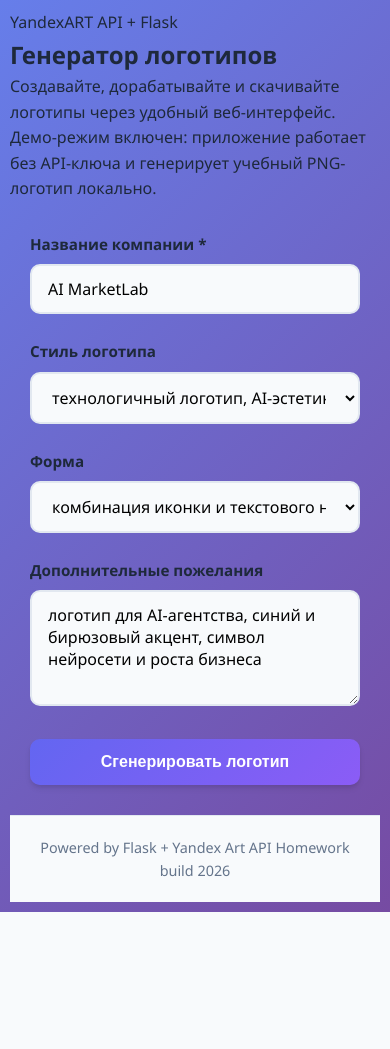
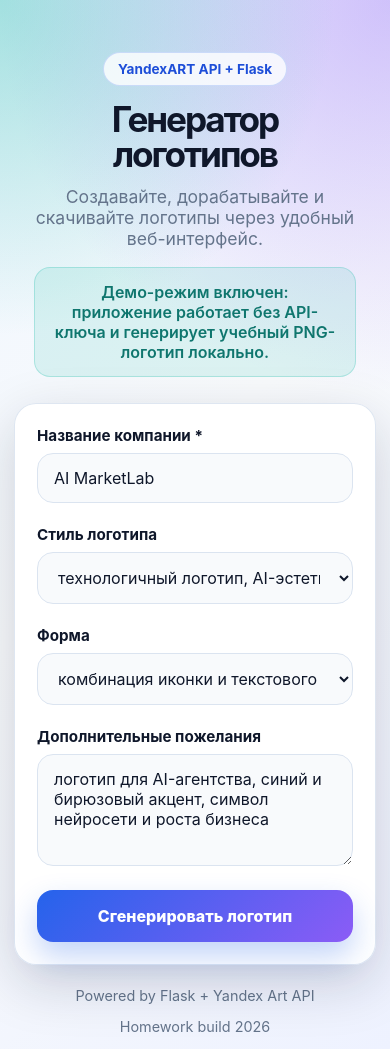
Before and after one commit to Ignati34/flask-yandexapi, a Flask app: page / in a window 390 px wide. Before the commit the page ends 912 px from the top, so only its background shows below. Run offline with Flask 3, Linux system fonts and the light colour scheme.

Commit message:
Refresh visual design for logo generator

```diff
--- a/static/style.css
+++ b/static/style.css
@@ -5,276 +5,310 @@
 }
 
 :root {
-    --primary-color: #6366f1;
-    --primary-hover: #4f46e5;
-    --secondary-color: #10b981;
-    --bg-color: #f8fafc;
-    --card-bg: #ffffff;
-    --text-primary: #1e293b;
-    --text-secondary: #64748b;
-    --border-color: #e2e8f0;
-    --error-color: #ef4444;
-    --shadow: 0 4px 6px -1px rgba(0, 0, 0, 0.1), 0 2px 4px -1px rgba(0, 0, 0, 0.06);
-    --shadow-lg: 0 10px 15px -3px rgba(0, 0, 0, 0.1), 0 4px 6px -2px rgba(0, 0, 0, 0.05);
+    --primary: #2563eb;
+    --primary-dark: #1d4ed8;
+    --secondary: #14b8a6;
+    --accent: #8b5cf6;
+    --bg: #eef4ff;
+    --card: #ffffff;
+    --text: #0f172a;
+    --muted: #64748b;
+    --border: #dbe4f0;
+    --error: #dc2626;
+    --shadow: 0 18px 55px rgba(15, 23, 42, 0.18);
 }
 
 body {
-    font-family: 'Segoe UI', Tahoma, Geneva, Verdana, sans-serif;
-    background: linear-gradient(135deg, #667eea 0%, #764ba2 100%);
-    color: var(--text-primary);
+    font-family: Inter, ui-sans-serif, system-ui, -apple-system, BlinkMacSystemFont, "Segoe UI", sans-serif;
     min-height: 100vh;
-    padding: 20px;
-    line-height: 1.6;
+    color: var(--text);
+    background:
+        radial-gradient(circle at top left, rgba(20, 184, 166, .35), transparent 30%),
+        radial-gradient(circle at top right, rgba(139, 92, 246, .35), transparent 35%),
+        linear-gradient(135deg, #eff6ff 0%, #f8fafc 45%, #eef2ff 100%);
+    padding: 26px;
 }
 
-.container {
-    max-width: 800px;
+.page-shell {
+    width: min(980px, 100%);
     margin: 0 auto;
-    background: var(--card-bg);
-    border-radius: 20px;
-    box-shadow: var(--shadow-lg);
-    overflow: hidden;
 }
 
-header {
-    background: linear-gradient(135deg, var(--primary-color) 0%, #8b5cf6 100%);
-    color: white;
-    padding: 40px 30px;
+.hero {
     text-align: center;
+    padding: 38px 20px 26px;
 }
 
-header h1 {
-    font-size: 2.5rem;
-    margin-bottom: 10px;
+.hero-badge,
+.mode-pill {
+    display: inline-flex;
+    align-items: center;
+    justify-content: center;
+    border: 1px solid rgba(37, 99, 235, .2);
+    background: rgba(255, 255, 255, .8);
+    color: var(--primary-dark);
+    border-radius: 999px;
+    padding: 8px 14px;
+    font-size: .85rem;
     font-weight: 700;
+    margin-bottom: 16px;
 }
 
-.subtitle {
-    font-size: 1.1rem;
-    opacity: 0.95;
+.hero h1 {
+    font-size: clamp(2.2rem, 5vw, 4.5rem);
+    line-height: 1;
+    letter-spacing: -0.06em;
+    margin-bottom: 14px;
 }
 
-main {
-    padding: 40px 30px;
+.hero p {
+    max-width: 700px;
+    margin: 0 auto;
+    color: var(--muted);
+    font-size: 1.1rem;
+}
+
+.demo-notice {
+    max-width: 760px;
+    margin: 18px auto 0;
+    border-radius: 16px;
+    padding: 14px 18px;
+    background: rgba(20, 184, 166, .12);
+    color: #0f766e;
+    border: 1px solid rgba(20, 184, 166, .24);
+    font-weight: 600;
+}
+
+.app-card {
+    background: rgba(255, 255, 255, .94);
+    border: 1px solid rgba(219, 228, 240, .9);
+    border-radius: 30px;
+    box-shadow: var(--shadow);
+    padding: 34px;
+    backdrop-filter: blur(18px);
+}
+
+.form-grid {
+    display: grid;
+    grid-template-columns: repeat(2, minmax(0, 1fr));
+    gap: 22px;
+}
+
+.form-group.full {
+    grid-column: 1 / -1;
 }
 
 .form-group {
-    margin-bottom: 25px;
+    display: flex;
+    flex-direction: column;
+    gap: 8px;
 }
 
 label {
-    display: block;
-    margin-bottom: 8px;
-    font-weight: 600;
-    color: var(--text-primary);
-    font-size: 0.95rem;
+    font-weight: 750;
+    font-size: .95rem;
 }
 
-input[type="text"],
-textarea,
-select {
+input,
+select,
+textarea {
     width: 100%;
-    padding: 12px 16px;
-    border: 2px solid var(--border-color);
-    border-radius: 10px;
-    font-size: 1rem;
-    font-family: inherit;
-    transition: all 0.3s ease;
-    background: var(--bg-color);
-}
-
-input[type="text"]:focus,
-textarea:focus,
-select:focus {
+    border: 1px solid var(--border);
+    border-radius: 16px;
+    padding: 14px 16px;
+    font: inherit;
+    color: var(--text);
+    background: #f8fafc;
     outline: none;
-    border-color: var(--primary-color);
-    box-shadow: 0 0 0 3px rgba(99, 102, 241, 0.1);
+    transition: border-color .2s, box-shadow .2s, transform .2s;
 }
 
 textarea {
+    min-height: 112px;
     resize: vertical;
-    min-height: 100px;
+}
+
+input:focus,
+select:focus,
+textarea:focus {
+    border-color: var(--primary);
+    box-shadow: 0 0 0 4px rgba(37, 99, 235, .12);
+    background: white;
 }
 
 .btn {
-    width: 100%;
-    padding: 14px 24px;
-    border: none;
-    border-radius: 10px;
-    font-size: 1rem;
-    font-weight: 600;
-    cursor: pointer;
-    transition: all 0.3s ease;
-    display: flex;
+    display: inline-flex;
     align-items: center;
     justify-content: center;
     gap: 10px;
-    position: relative;
+    width: 100%;
+    min-height: 52px;
+    border: 0;
+    border-radius: 16px;
+    font: inherit;
+    font-weight: 800;
+    cursor: pointer;
+    text-decoration: none;
+    transition: transform .2s, box-shadow .2s, background .2s;
+}
+
+.btn:hover:not(:disabled) {
+    transform: translateY(-2px);
+}
+
+.btn:disabled {
+    opacity: .65;
+    cursor: wait;
 }
 
 .btn-primary {
-    background: linear-gradient(135deg, var(--primary-color) 0%, #8b5cf6 100%);
+    margin-top: 24px;
     color: white;
-    box-shadow: var(--shadow);
-}
-
-.btn-primary:hover:not(:disabled) {
-    transform: translateY(-2px);
-    box-shadow: var(--shadow-lg);
+    background: linear-gradient(135deg, var(--primary), var(--accent));
+    box-shadow: 0 14px 30px rgba(37, 99, 235, .28);
 }
 
 .btn-secondary {
-    background: linear-gradient(135deg, var(--secondary-color) 0%, #059669 100%);
     color: white;
-    box-shadow: var(--shadow);
-}
-
-.btn-secondary:hover:not(:disabled) {
-    transform: translateY(-2px);
-    box-shadow: var(--shadow-lg);
+    background: linear-gradient(135deg, var(--secondary), #059669);
 }
 
 .btn-outline {
-    background: white;
-    color: var(--primary-color);
-    border: 2px solid var(--primary-color);
+    color: var(--primary-dark);
+    background: #eff6ff;
+    border: 1px solid rgba(37, 99, 235, .2);
 }
 
-.btn-outline:hover {
-    background: var(--primary-color);
+.btn-download {
     color: white;
+    background: linear-gradient(135deg, #0f172a, #334155);
 }
 
-.btn:disabled {
-    opacity: 0.6;
-    cursor: not-allowed;
-}
-
-/* Loader animation */
 .loader {
-    width: 20px;
-    height: 20px;
-    border: 3px solid rgba(255, 255, 255, 0.3);
+    width: 22px;
+    height: 22px;
+    border: 3px solid rgba(255, 255, 255, .35);
     border-top-color: white;
     border-radius: 50%;
-    animation: spin 0.8s linear infinite;
+    animation: spin .85s linear infinite;
 }
 
 @keyframes spin {
     to { transform: rotate(360deg); }
 }
 
-/* Result section */
 .result-section {
-    animation: fadeIn 0.5s ease;
+    animation: fadeIn .45s ease;
 }
 
 @keyframes fadeIn {
-    from {
-        opacity: 0;
-        transform: translateY(20px);
-    }
-    to {
-        opacity: 1;
-        transform: translateY(0);
-    }
+    from { opacity: 0; transform: translateY(16px); }
+    to { opacity: 1; transform: translateY(0); }
 }
 
-.result-section h2 {
-    color: var(--primary-color);
+.result-header {
+    display: flex;
+    justify-content: space-between;
+    gap: 20px;
+    align-items: flex-start;
     margin-bottom: 20px;
-    text-align: center;
+}
+
+.eyebrow {
+    color: var(--secondary);
+    text-transform: uppercase;
+    letter-spacing: .14em;
+    font-size: .78rem;
+    font-weight: 900;
+    margin-bottom: 4px;
+}
+
+.result-header h2 {
+    font-size: 2rem;
 }
 
 .image-container {
-    background: var(--bg-color);
-    padding: 20px;
-    border-radius: 15px;
-    margin-bottom: 25px;
-    text-align: center;
-    border: 2px solid var(--border-color);
+    display: grid;
+    place-items: center;
+    border-radius: 24px;
+    background: linear-gradient(135deg, #f8fafc, #eef2ff);
+    border: 1px solid var(--border);
+    padding: 26px;
+    margin-bottom: 18px;
 }
 
 .image-container img {
-    max-width: 100%;
+    width: min(430px, 100%);
     height: auto;
-    border-radius: 10px;
-    box-shadow: var(--shadow);
+    border-radius: 22px;
+    box-shadow: 0 18px 42px rgba(15, 23, 42, .2);
+    background: white;
 }
 
-.prompt-display {
-    background: var(--bg-color);
-    padding: 15px 20px;
-    border-radius: 10px;
-    margin-bottom: 30px;
-    border-left: 4px solid var(--primary-color);
+.actions-row {
+    display: grid;
+    grid-template-columns: 1fr 1fr;
+    gap: 14px;
+    margin-bottom: 20px;
+}
+
+.prompt-display,
+.refinement-section,
+.error-message {
+    border-radius: 20px;
+    padding: 20px;
+    border: 1px solid var(--border);
+    background: #f8fafc;
+    margin-top: 18px;
 }
 
 .prompt-display strong {
-    color: var(--primary-color);
     display: block;
+    margin-bottom: 8px;
+    color: var(--primary-dark);
+}
+
+.prompt-display p,
+.refinement-section p {
+    color: var(--muted);
+    line-height: 1.6;
+}
+
+.prompt-display small {
+    display: block;
+    margin-top: 10px;
+    color: #475569;
+    font-weight: 700;
+}
+
+.refinement-section h3 {
     margin-bottom: 8px;
 }
 
-.prompt-display p {
-    color: var(--text-secondary);
-    line-height: 1.6;
+.refinement-section textarea {
+    margin: 16px 0 12px;
 }
 
-.refinement-section {
-    background: linear-gradient(135deg, #f0f9ff 0%, #e0f2fe 100%);
-    padding: 25px;
-    border-radius: 15px;
-    margin-bottom: 20px;
-}
-
-.refinement-section h3 {
-    color: var(--text-primary);
-    margin-bottom: 15px;
-    font-size: 1.2rem;
-}
-
-/* Error message */
 .error-message {
-    background: #fee2e2;
-    color: var(--error-color);
-    padding: 15px 20px;
-    border-radius: 10px;
-    margin-top: 20px;
-    border-left: 4px solid var(--error-color);
-    animation: shake 0.5s ease;
-}
-
-@keyframes shake {
-    0%, 100% { transform: translateX(0); }
-    25% { transform: translateX(-10px); }
-    75% { transform: translateX(10px); }
+    color: var(--error);
+    border-color: rgba(220, 38, 38, .25);
+    background: #fef2f2;
+    font-weight: 700;
 }
 
 footer {
-    background: var(--bg-color);
-    padding: 20px;
-    text-align: center;
-    color: var(--text-secondary);
-    font-size: 0.9rem;
-    border-top: 1px solid var(--border-color);
+    display: flex;
+    justify-content: space-between;
+    gap: 14px;
+    color: var(--muted);
+    padding: 22px 8px 0;
+    font-size: .9rem;
 }
 
-/* Responsive */
-@media (max-width: 768px) {
-    body {
-        padding: 10px;
-    }
-
-    header h1 {
-        font-size: 2rem;
-    }
-
-    .subtitle {
-        font-size: 1rem;
-    }
-
-    main {
-        padding: 30px 20px;
-    }
+@media (max-width: 760px) {
+    body { padding: 14px; }
+    .app-card { padding: 22px; border-radius: 22px; }
+    .form-grid,
+    .actions-row { grid-template-columns: 1fr; }
+    footer { flex-direction: column; align-items: center; }
 }
```
